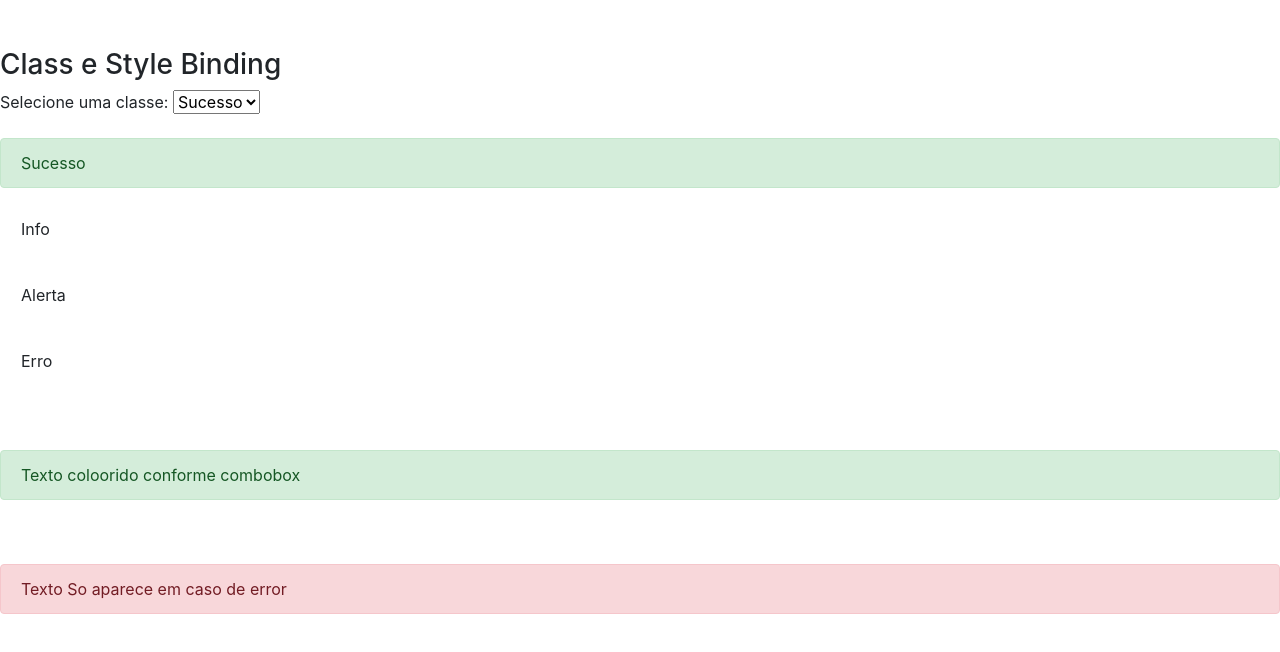
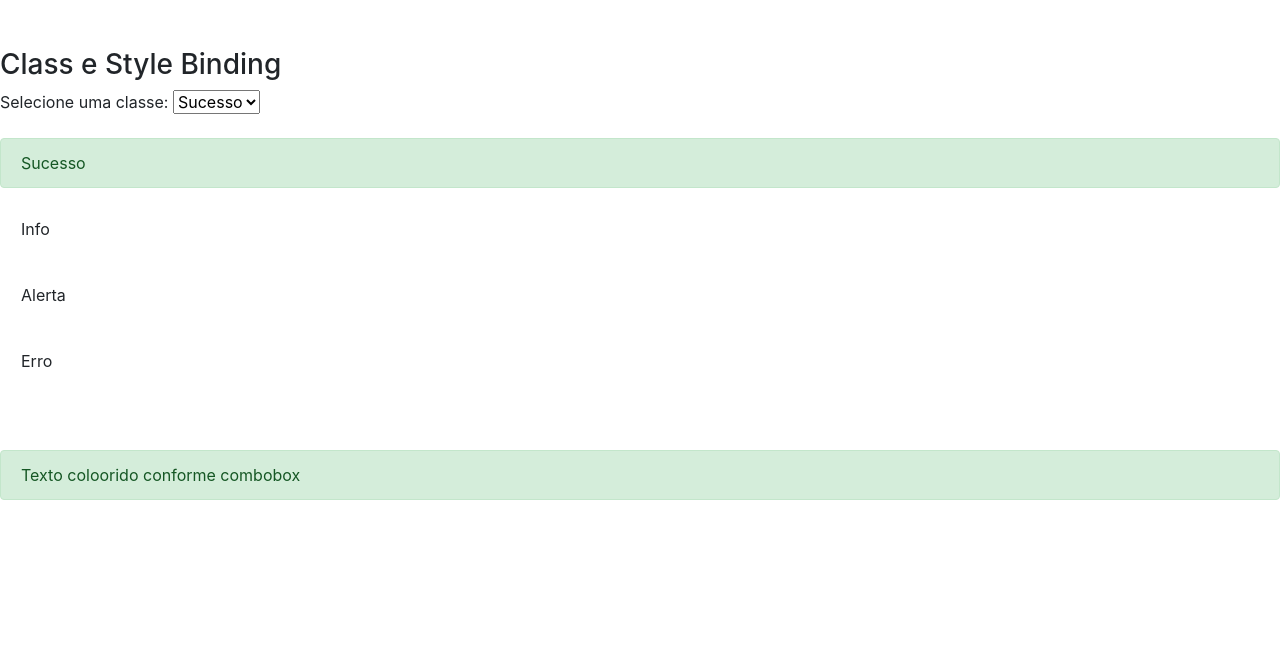
Before and after one commit to RodResq/angular-labs, an Angular app: page / in a window 1280 px wide. Shown: the top 652 px of the page. Built offline with nearby package versions, Linux system fonts and the light colour scheme.

Commit message:
class biding

```diff
--- a/src/app/data-biding/data-biding.component.html
+++ b/src/app/data-biding/data-biding.component.html
@@ -37,7 +37,8 @@
       Texto coloorido conforme combobox
     </div>
     <br><br>
-    <div class="alert alert-danger" role="alert">
+    <div class="alert alert-danger" role="alert"
+      [style.display]="classe.value == 'alert-danger' ? 'block': 'none'">
       Texto So aparece em caso de error
     </div>
 
```
